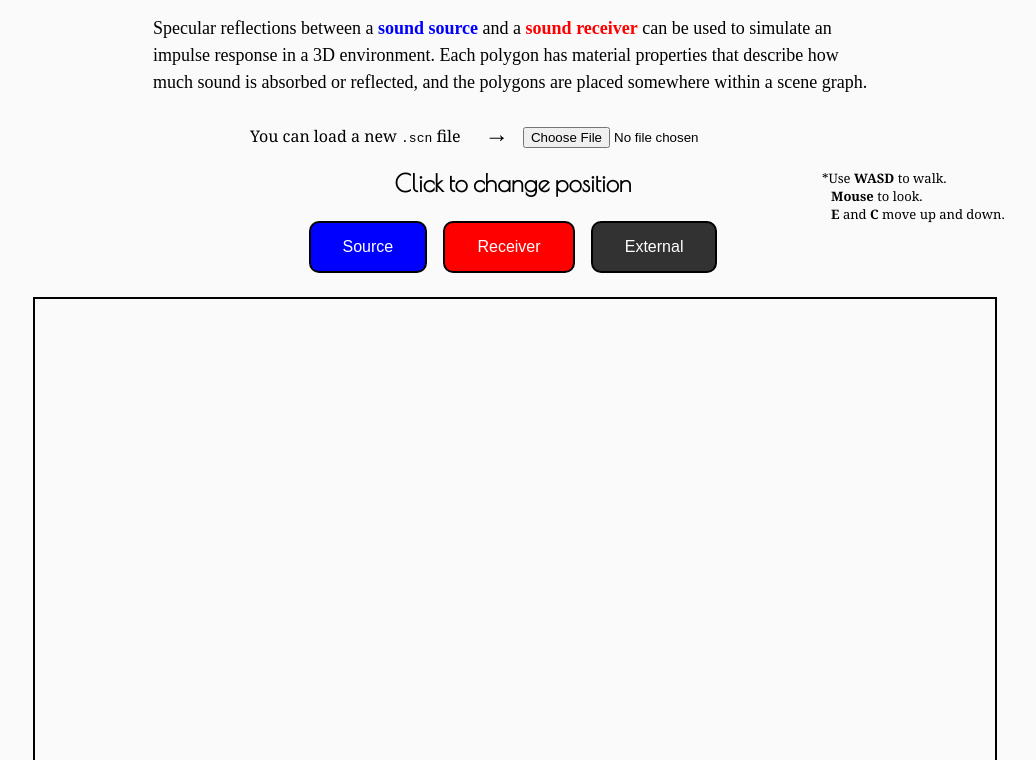
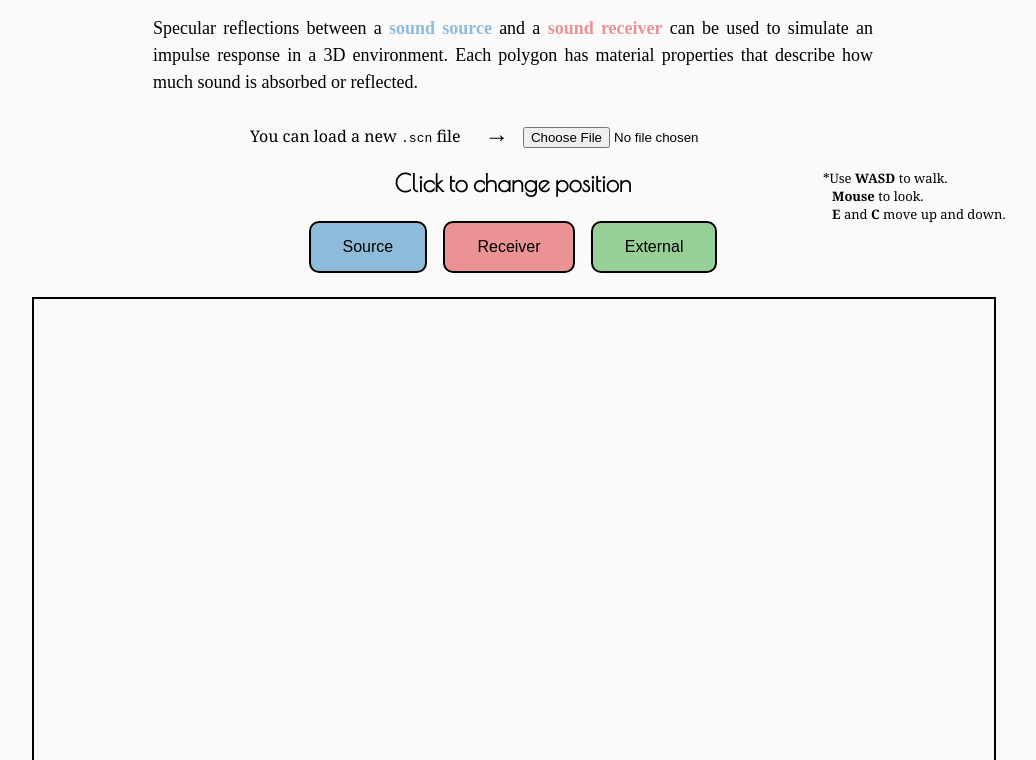
Before and after one commit to bmershon/image-sources, a website with bundled scripts: page index.html in a window 1280 px wide. Shown: the part 100-860 px from the top of the page, without its empty margins (127-1163 px from the left). Built offline with nearby package versions, Linux system fonts and the light colour scheme; files whose address does not match are found by name.

Commit message:
checkpoint

```diff
--- a/index.html
+++ b/index.html
@@ -38,7 +38,7 @@
 
 /* wideer body than specified in style.css*/
 body {
-  max-width: 960px;
+  max-width: 962px;
 }
 
 #graph{
@@ -75,9 +75,9 @@ body {
 
 button {
   outline: none;
-  background-color: #a3a3a3;
+  background-color: #bfbfbf;
   border: 2px solid #000;
-  color: white;
+  color: #000;
   padding: 15px 32px;
   text-align: center;
   text-decoration: none;
@@ -97,15 +97,15 @@ button:hover {
 }
 
 button.source {
-  background-color: blue;
+  background-color: #8FBBDA;;
 }
 
 button.receiver {
-  background-color: red;
+  background-color: #EB9394;
 }
 
 button.external {
-  background-color: #323232
+  background-color: #96D096
 }
 
 button.reflect {
@@ -139,11 +139,11 @@ g.subplot.xy > rect {
 }
 
 .blue {
-  color: blue;
+  color: #8FBBDA;
 }
 
 .red {
-  color: red;
+  color: #EB9394;
 }
 
 .progress {
@@ -157,7 +157,7 @@ g.subplot.xy > rect {
 <body>
 
 <header>
-  <h1>Specular Reflections</h1>
+  <h1>Specular Reflections and Impulse Response</h1>
   <span class="credits">by
     <a href="https://github.com/ctralie">Chris Tralie</a> and
     <a href="https://github.com/bmershon/">Brooks Mershon</a>
@@ -166,7 +166,7 @@ g.subplot.xy > rect {
 
 <div class="wrapper">
   <p>
-     Specular reflections between a <span class="blue"><b>sound source</b></span> and a <span class="red"><b>sound receiver</b></span> can be used to simulate an impulse response in a 3D environment. Each polygon has material properties that describe how much sound is absorbed or reflected, and the polygons are placed somewhere within a scene graph.
+     Specular reflections between a <span class="blue"><b>sound source</b></span> and a <span class="red"><b>sound receiver</b></span> can be used to simulate an impulse response in a 3D environment. Each polygon has material properties that describe how much sound is absorbed or reflected.
   </p>
 </div>
 
@@ -229,7 +229,10 @@ g.subplot.xy > rect {
 <div class="center">
   <div class="wrapper">
     <p>
-      Perform the Fast Fourier Transform.
+      Perform the <a target="_blank" href="http://ocw.mit.edu/resources/res-6-007-signals-and-systems-spring-2011/lecture-notes/MITRES_6_007S11_lec04.pdf">convolution</a> of the input signal and the impulse response computed for a given order of image reflections in the scene.
+      <br>
+      <br>
+      The <a target="_blank" href="http://ocw.mit.edu/courses/mathematics/18-085-computational-science-and-engineering-i-fall-2008/video-lectures/lecture-31-fast-fourier-transform-convolution/">Fast Fourier Transform</a> is used here.
     </p>
   </div>
   <button class="convolve" type = "button" onclick = "recomputeConv()">Convolve</button>
--- a/main/style.css
+++ b/main/style.css
@@ -27,7 +27,7 @@ aside {
   position: relative;
   display: block;
   margin: 1em auto;
-  text-align: left;
+  text-align: justify;
 }
 
 p {
```
